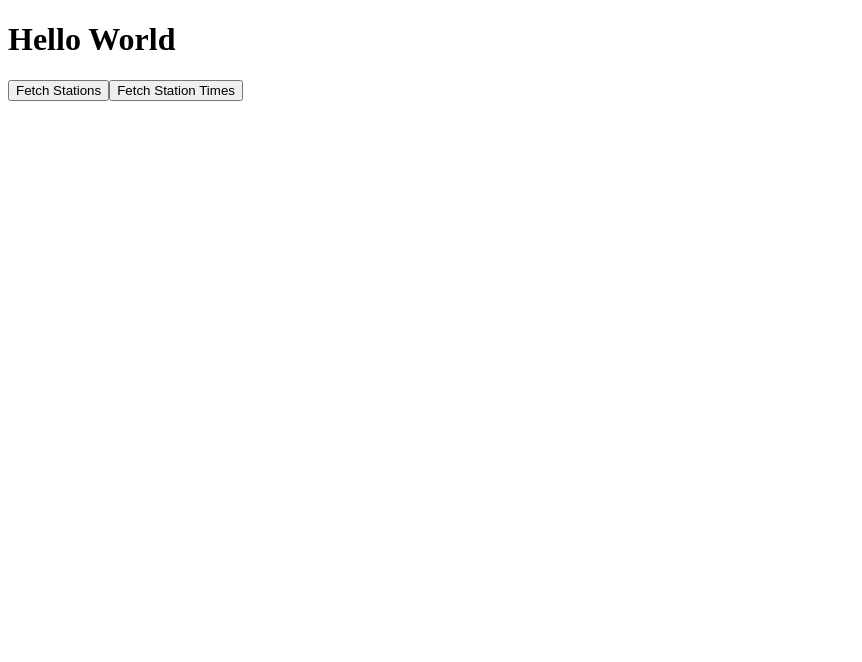
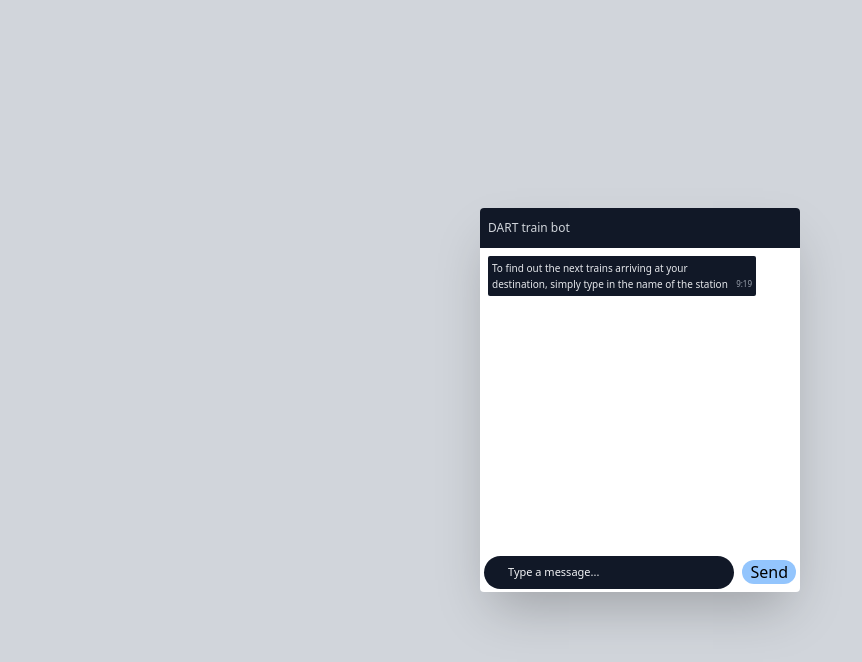
Before and after one commit to JamDevCore/dart-chatbot, a Next.js app: page / in a window 1280 px wide. Shown: the top 662 px of the page, without its empty margins (0-862 px from the left). Built offline with nearby package versions, Linux system fonts and the light colour scheme.

Commit message:
Adds basic chatbot functionality including responses and UI

```diff
--- /dev/null
+++ b/components/message.js
@@ -0,0 +1,15 @@
+import React from 'react';
+
+const message = ({ type, message, time }) => {
+    if(type === 'user') {
+    return (
+        <div className="flex justify-end pt-2 pl-10"> <span className="bg-green-900 h-auto text-gray-200 text-xs font-normal rounded-sm px-1 p-1 items-end flex justify-end " style={{fontSize: '10px'}}>{message}<span className="text-gray-400 pl-1" style={{fontSize: '8px'}}>{time}</span></span> </div>
+    )
+    } else {
+        return (
+            <div className="flex items-center pr-10 mt-1"> <span className="flex ml-1 h-auto bg-gray-900 text-gray-200 text-xs p-1 font-normal rounded-sm px-1 items-end" style={{fontSize: '10px'}}>{message}<span className="text-gray-400 pl-1" style={{fontSize: '8px'}}>{time}</span></span> </div>
+        )
+    }
+}
+
+export default message;
--- /dev/null
+++ b/modules/chat-bot.js
@@ -0,0 +1,43 @@
+import axios from 'axios';
+
+const failedMessage = `Sorry, I don't know how to answer that`;
+
+const chatBot = async (userMessage) => {
+
+    try {
+    if(!userMessage) return { message: failedMessage, success: false }
+    // Very inefficient would need a better solution in prod
+    // Get all dart stations
+    console.log(document.location.origin)
+    const stations = await axios.get(`${document.location.origin}/api/get-train-stations`);
+
+    const stationArray = [];
+    // Creates array of station names
+    stations.data.forEach(station => {
+        stationArray.push(station.StationDesc.toLowerCase());
+    })
+    console.log('stationArray', stationArray)
+    // Splits user message and loops to find matches - we just assume they're asking for times right now
+    // removes symbols and punctuation
+    const message = userMessage.replace(/[^\p{L}\p{N}\p{Z}]/gu, '').split(' ')
+    console.log(message)
+    // Will only retrieve last station asked if multiple stations input
+    let requestStation;
+    console.log(message)
+    message.forEach(message => {
+        if(stationArray.indexOf(message.toLowerCase()) !== -1) {
+            requestStation = message;
+        }
+    })
+    console.log(requestStation)
+    if(requestStation)  {
+        return { message: `Retrieving next departure times for ${requestStation}`, success: true, station: requestStation }
+    }
+    return { message: failedMessage, success: false }
+    } catch (err) {
+        console.log(err)
+        return { message: failedMessage, success: false }
+    }
+}
+
+export default chatBot;
--- a/modules/get-train-times.js
+++ b/modules/get-train-times.js
@@ -3,12 +3,16 @@
 
 // Gets next two trains at specified station usin station code
 
-const getTrainTimes = async (stationCode) => {
+const getTrainTimes = async (stationName) => {
     //  Adding a check against existing stations to ensure code is correct would be a good addition
-    const stationData = await axios.get(`http://api.irishrail.ie/realtime/realtime.asmx/getStationDataByCodeXML?StationCode=${stationCode}`)
+    const stationData = await axios.get(`http://api.irishrail.ie/realtime/realtime.asmx/getStationDataByNameXML?StationDesc=${stationName}`)
     const parser = new XMLParser();
     const stationDataJson = await parser.parse(stationData.data);
+    console.log(stationDataJson)
     let trainsArray = stationDataJson.ArrayOfObjStationData.objStationData;
+
+    // Remove deperature station from train array here e.g trains that leave and depart from same station
+
      // Turns time variable into an orderable format so we can get next departure for users
      trainsArray = trainsArray.map(train => {
         const updatedTrain = train;
--- a/pages/_app.js
+++ b/pages/_app.js
@@ -1,3 +1,6 @@
+import '../styles/global.css';
+import '../styles/index.css'
+
 
 function MyApp({ Component, pageProps }) {
     return <Component {...pageProps} />
--- a/pages/api/get-station-train-times.js
+++ b/pages/api/get-station-train-times.js
@@ -1,19 +1,19 @@
 import { renameSync } from "fs";
 import getTrainTimes from "../../modules/get-train-times";
-// Gets all dart stations - could be extended to pass station type
 
 
+// API route for retrieiving station times
 
 export default async function  handler(req, res) {
     try {
         console.log(req.query)
     if (req.method === 'GET') {
-     const stations = await getTrainTimes(req.query.stationCode);
-     console.log(stations)
-     return res.send(stations)
-    } else {
-        res.status(404)
-    }
+        const stations = await getTrainTimes(req.query.stationName);
+        console.log(stations)
+        return res.send(stations)
+        } else {
+            res.status(404)
+        }
     } catch (err) {
         console.log(err)
     }
--- a/pages/index.js
+++ b/pages/index.js
@@ -1,25 +1,106 @@
 import axios from 'axios'
+import {useState, useEffect} from 'react'
+import chatBot from '../modules/chat-bot';
+import Message from '../components/Message';
 
+const capitalise = (word) => {
+    const lower = word.toLowerCase();
+    return word.charAt(0).toUpperCase() + lower.slice(1);
+}
 
 export default function Home() {
+    const [messageLog, setMessageLog] = useState([
+        { message:'To find out the next trains arriving at your destination, simply type in the name of the station', user: 'bot', time: `${new Date().getHours()}:${new Date().getMinutes()}`}
+    ])
+    //
     const fetchStations = async () => {
         console.log(document.location)
         const stations = await axios.get(`${document.location.origin}/api/get-train-stations`);
         console.log(stations)
     }
 
-    const fetchStationData = async () => {
+    const fetchStationData = async (stationName) => {
         console.log(document.location)
-        const stationTimes = await axios.get(`${document.location.origin}/api/get-station-train-times?stationCode=${'SKILL'}`);
+        const stationTimes = await axios.get(`${document.location.origin}/api/get-station-train-times?stationName=${stationName}`);
         console.log(stationTimes)
+        return stationTimes.data;
     }
 
+    const respond = (stationData, station) => {
+      const trainOne = stationData[0];
+      const trainTwo = stationData[1];
+      const message = `The next two trains to arrive at ${capitalise(station)} are the ${trainOne.Exparrival} from ${trainOne.Origin} and the ${trainTwo.Exparrival} from ${trainTwo.Origin}`;
+      setMessageLog(messageLog.concat({
+        message,
+        time: `${new Date().getHours()}:${new Date().getMinutes()}`,
+        type: 'bot',
+      }));
+    }
 
+    const submitMessage = async (e) => {
+
+     e.preventDefault()
+     const message = document.querySelector('#chat-box').value;
+     const date = new Date();     // Get the minutes (0-59)
+     await setMessageLog(messageLog.concat({
+        message,
+        time: `${date.getHours()}:${date.getMinutes()}`,
+        type: 'user',
+     }))
+     console.log(message)
+     // set loading
+     const result = await chatBot(message);
+     if(!result.success) {
+        await setMessageLog(messageLog.concat({
+            message: result.message,
+            time: `${date.getHours()}:${date.getMinutes()}`,
+            type: 'bot',
+         }))
+        return;
+     }
+
+     const stationData = await fetchStationData(result.station);
+     console.log(stationData)
+     respond(stationData, result.station)
+    }
+    useEffect(() => {
+        console.log(messageLog)
+    }, [messageLog])
     return (
         <>
-        <h1>Hello World</h1>
-        <button onClick={() => fetchStations()}>Fetch Stations</button>
-        <button onClick={() => fetchStationData()}>Fetch Station Times</button>
+        <div>
+
+                <div className="h-screen bg-gray-300">
+        <div className="flex justify-center items-center h-screen ">
+          <div className="w-80 h-96 bg-white rounded shadow-2xl">
+            <nav className="w-full h-10 bg-gray-900 rounded-tr rounded-tl flex justify-between items-center">
+              <div className="flex justify-center items-center"> <i className="mdi mdi-arrow-left font-normal text-gray-300 ml-1" />  <span className="text-xs font-medium text-gray-300 ml-1">DART train bot</span> </div>
+              <div className="flex items-center"> <i className="mdi mdi-video text-gray-300 mr-4" /> <i className="mdi mdi-phone text-gray-300 mr-2" /> <i className="mdi mdi-dots-vertical text-gray-300 mr-2" /> </div>
+            </nav>
+            <div className="overflow-auto px-1 py-1" style={{height: '19rem'}} id="journal-scroll" key={messageLog.length}>
+              <div className="flex items-center pr-10" key={messageLog.length} />
+                {messageLog.map(message => {
+                    return <Message message={message.message} type={message.type} time={message.time} />
+                })}
+              <div className=" " id="chatmsg"> </div>
+            </div>
+            <form onSubmit={(e) => submitMessage(e)}>
+            <div className="flex justify-between items-center p-1 ">
+
+              <div className="relative"> <i className="mdi mdi-emoticon-excited-outline absolute top-1 left-1 text-gray-400" style={{fontSize: '17px !important', fontWeight: 'bold'}} />
+              <input id="chat-box" type="text" className="rounded-full pl-6 pr-12 py-2 focus:outline-none h-auto placeholder-gray-100 bg-gray-900 text-white" style={{fontSize: '11px', width: '250px'}} placeholder="Type a message..."/>
+               </div>
+
+              <div className=" px-2 rounded-full bg-blue-300 text-center items-center flex justify-center">
+              <button type="submit" className="rounded-full text-center items-center flex justify-center focus:outline-none hover:bg-gray-900 hover:text-white">Send</button>
+             </div>
+
+            </div>
+            </form>
+          </div>
+        </div>
+      </div>
+        </div>
         </>
     )
 }
--- /dev/null
+++ b/styles/global.css
@@ -0,0 +1,3 @@
+@tailwind base;
+@tailwind components;
+@tailwind utilities;
--- /dev/null
+++ b/styles/index.css
@@ -0,0 +1,14 @@
+#journal-scroll::-webkit-scrollbar {
+    width: 6px;
+    cursor: pointer;
+}
+
+#journal-scroll::-webkit-scrollbar-track {
+    background-color: rgba(229, 231, 235 var(--bg-opacity));
+    cursor: pointer;
+}
+
+#journal-scroll::-webkit-scrollbar-thumb {
+    cursor: pointer;
+    background-color: #a0aec0;
+}
```
